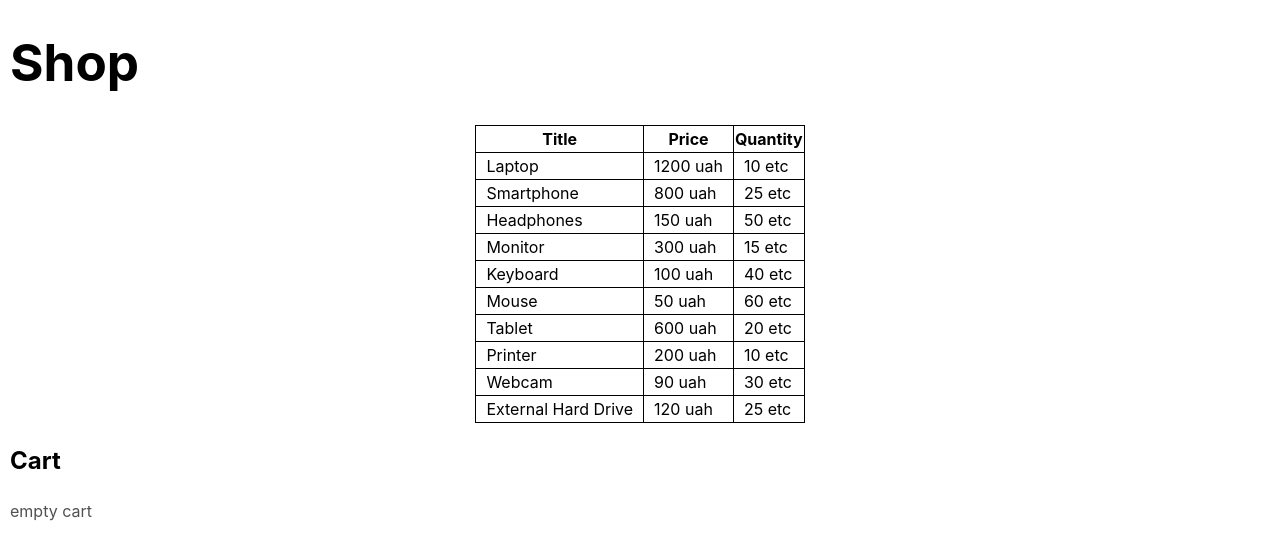
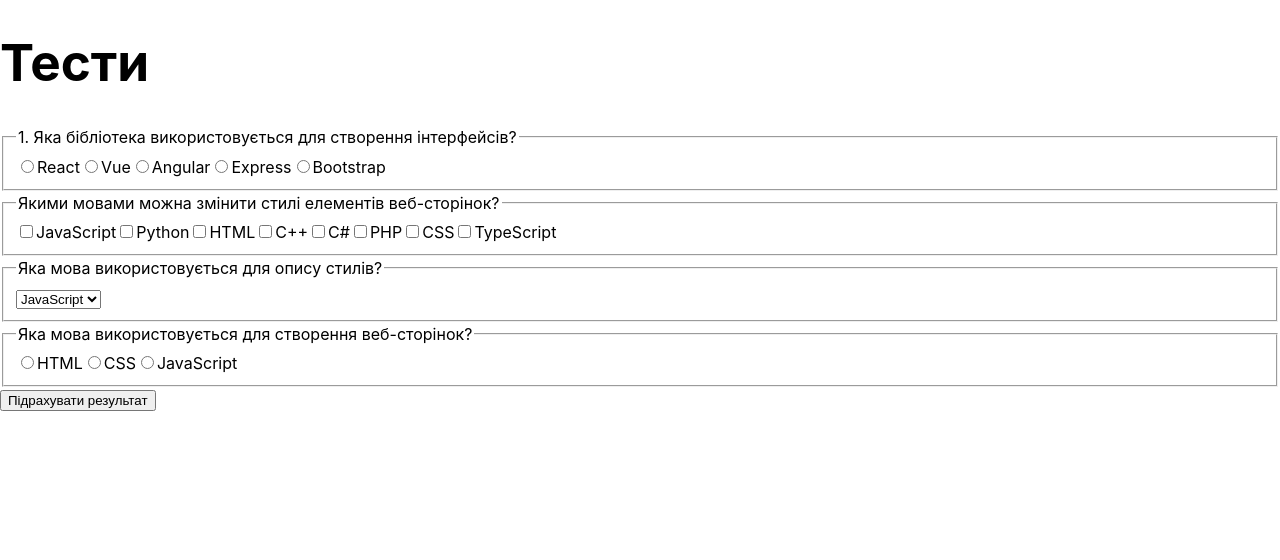
Before and after one commit to Oleksandrenko-Artem/react-practice-18-09-2024, a React (Vite) app: page / in a window 1280 px wide. Shown: the top 560 px of the page. Built offline with nearby package versions, Linux system fonts and the light colour scheme.

Commit message:
Add QuizPage

```diff
--- a/src/App.jsx
+++ b/src/App.jsx
@@ -1,9 +1,9 @@
-import ShopPage from './pages/ShopPage';
+import QuizPage from './pages/QuizPage';
 
 function App() {
 
   return <>
-    <ShopPage/>
+    <QuizPage/>
   </>
 }
 
--- /dev/null
+++ b/src/components/Quiz/Quiz.jsx
@@ -0,0 +1,91 @@
+import { useState } from 'react';
+
+const namesBibl = ['React', 'Vue', 'Angular', 'Express', 'Bootstrap'];
+const languages = [
+    "JavaScript",
+    "Python",
+    "HTML",
+    "C++",
+    "C#",
+    "PHP",
+    "CSS",
+    "TypeScript"
+];
+const namesLanguages = ['HTML', 'CSS', 'JavaScript'];
+
+const correctAnswers = {
+    answ1: 'React',
+    answ2: ['CSS', 'JavaScript'],
+    answ3: 'CSS',
+    answ4: 'HTML'
+}
+
+const Quiz = () => {
+    const [answer1, setAnswer1] = useState('');
+    const [answer2, setAnswer2] = useState([]);
+    const [answer3, setAnswer3] = useState('');
+    const [answer4, setAnswer4] = useState('');
+    const [score, setScore] = useState(null);
+    const changeAnswer1 = (event) => { setAnswer1(event.target.value) }
+    const showRadio = (item) => (<label key={item}><input type='radio' name='question1' value={item} checked={item === answer1} onChange={changeAnswer1} />{item}</label>)
+    const changeAnswer2 = (event) => {
+        const value = event.target.value;
+        const newArray = answer2.includes(value) ? answer2.filter((v) => v!==value):[...answer2, value];
+        setAnswer2(newArray);
+    }
+    const showCheckbox = (item) => (<label key={item}><input type="checkbox" value={item} checked={answer2.includes(item)} onChange={changeAnswer2} />{item}</label>)
+    const showOption = (item) => <option key={item} value={item}>{item}</option>
+    const changeAnswer3 = (event) => { setAnswer3(event.target.value) }
+    const showRadio2 = (item) => (<label key={item}><input type='radio' name='question4' value={item} checked={item === answer4} onChange={changeAnswer4} />{item}</label>)
+    const changeAnswer4 = (event) => { setAnswer4(event.target.value) }
+    const checkResult = () => {
+        let result = 0;
+        if (answer1 === correctAnswers.answ1) {
+            result++;
+        }
+        if (answer3 === correctAnswers.answ3) {
+            result++;
+        }
+        if (answer4 === correctAnswers.answ4) {
+            result++;
+        }
+        if (answer2.length === correctAnswers.answ2.length && answer2.every((item)=>correctAnswers.answ2.includes(item))) {
+            result++;
+        }
+        setScore(result)
+    }
+    return (
+        <div>
+            <fieldset>
+                <legend>1. Яка бібліотека використовується для створення інтерфейсів?</legend>
+                {
+                    namesBibl.map(showRadio)
+                }
+            </fieldset>
+            <fieldset>
+                <legend>Якими мовами можна змінити стилі елементів веб-сторінок?</legend>
+                {
+                    languages.map(showCheckbox)
+                }
+            </fieldset>
+            <fieldset>
+                <legend>Яка мова використовується для опису стилів?</legend>
+                <select value={answer3} onChange={changeAnswer3}>
+                    {
+                        languages.map(showOption)
+                    }
+                </select>
+            </fieldset>
+            <fieldset>
+                <legend>Яка мова використовується для створення веб-сторінок?</legend>
+                {
+                    namesLanguages.map(showRadio2)
+                }
+            </fieldset>
+            <button onClick={checkResult}>Підрахувати результат</button>
+            {score != null && <p>Правильних відповідей: {score}/4</p>}
+        </div>
+    );
+}
+
+export default Quiz;
--- /dev/null
+++ b/src/pages/QuizPage.jsx
@@ -0,0 +1,13 @@
+import Quiz from "../components/Quiz/Quiz";
+
+
+const QuizPage = () => {
+    return (
+        <div>
+            <h1>Тести</h1>
+            <Quiz/>
+        </div>
+    );
+}
+
+export default QuizPage;
```
